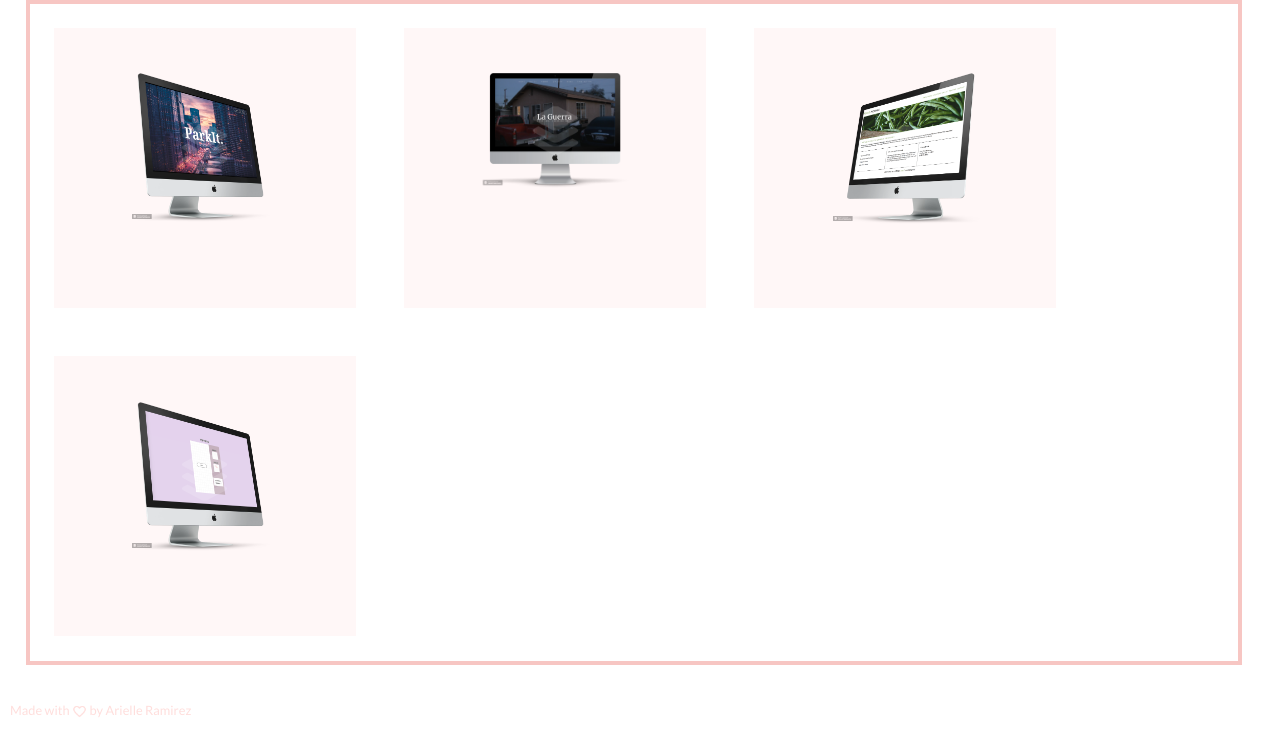
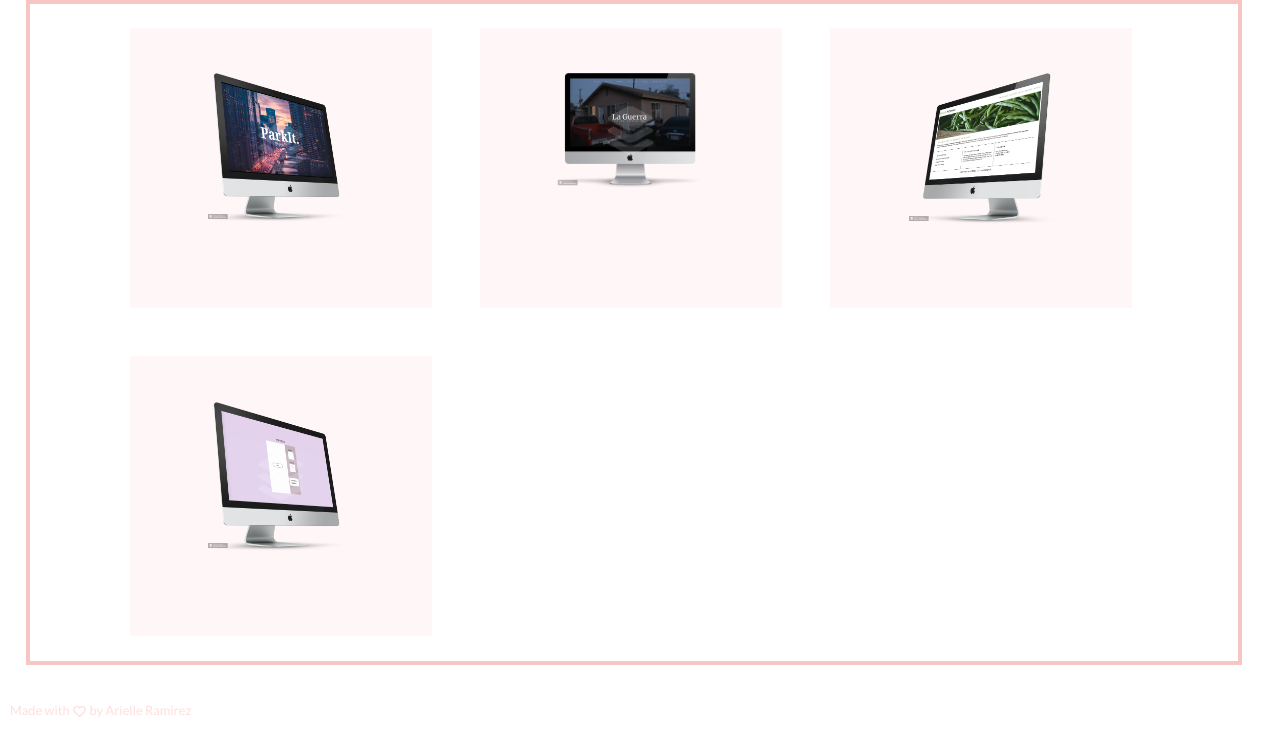
Before and after one commit to arielleramirez/portfolio, a React (Create React App) app: page /projects in a window 1280 px wide. Shown: the top 756 px of the page. Built offline with nearby package versions, Linux system fonts and the light colour scheme; a web font is replaced by a local one.

Commit message:
adjusted css

```diff
--- a/src/Components/Projects.js
+++ b/src/Components/Projects.js
@@ -138,7 +138,7 @@ class Projects extends Component {
             backgroundColor: "white"
           }}
         >
-          <div>
+          <div style={{ marginLeft: 100 }}>
             <img src={parkit} />
             <div className="imgdes">
               <p>Parkit</p>
@@ -165,7 +165,7 @@ class Projects extends Component {
               </button>
             </div>
           </div>
-          <div>
+          <div style={{ marginLeft: 100 }}>
             <img src={tetris} />
             <div className="imgdes3" style={{ marginTop: "-100" }}>
               <p>Tetris</p>
@@ -367,7 +367,7 @@ class Projects extends Component {
             )}
           </ModalFooter>
         </Modal>
-        <div>
+        <div style={{ paddingBottom: 10 }}>
           <h5>
             Made with <img src={heart} /> by Arielle Ramirez
           </h5>
```
